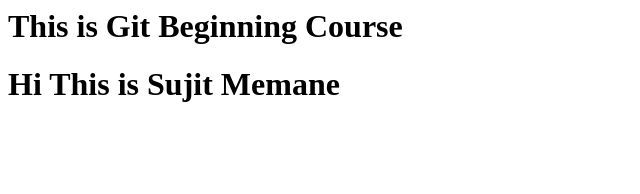
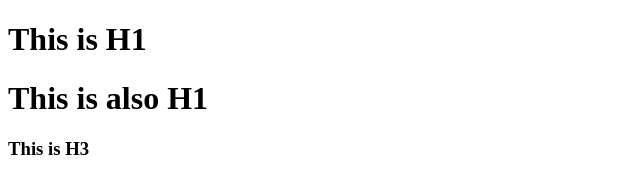
Before and after one commit to sujitmemane/Github-Beginner-Learning, a plain HTML site: page index.html in a window 1280 px wide. Shown: the whole page, without its empty margins (0-640 px from the left). Drawn offline with Linux system fonts and the light colour scheme.

Commit message:
name.txt added

```diff
--- a/index.html
+++ b/index.html
@@ -1,4 +1,15 @@
-<h1>
-    This is Git Beginning Course
-</h1>
-<h1>Hi This is Sujit Memane</h1>
+<!DOCTYPE html>
+<html lang="en">
+<head>
+    <meta charset="UTF-8">
+    <meta name="viewport" content="width=device-width, initial-scale=1.0">
+    <title>Document</title>
+</head>
+<body>
+
+ <h1>This is H1</h1>
+ <h1>This is also H1</h1>
+ <h3>This is H3</h3>
+
+</body>
+</html>
--- /dev/null
+++ b/styles.css
@@ -0,0 +1,5 @@
+*{
+    padding: 10px;
+    margin: 0;
+    box-sizing: border-box;
+}
```
Also changed, not shown: index.css (added), name.txt (added).
